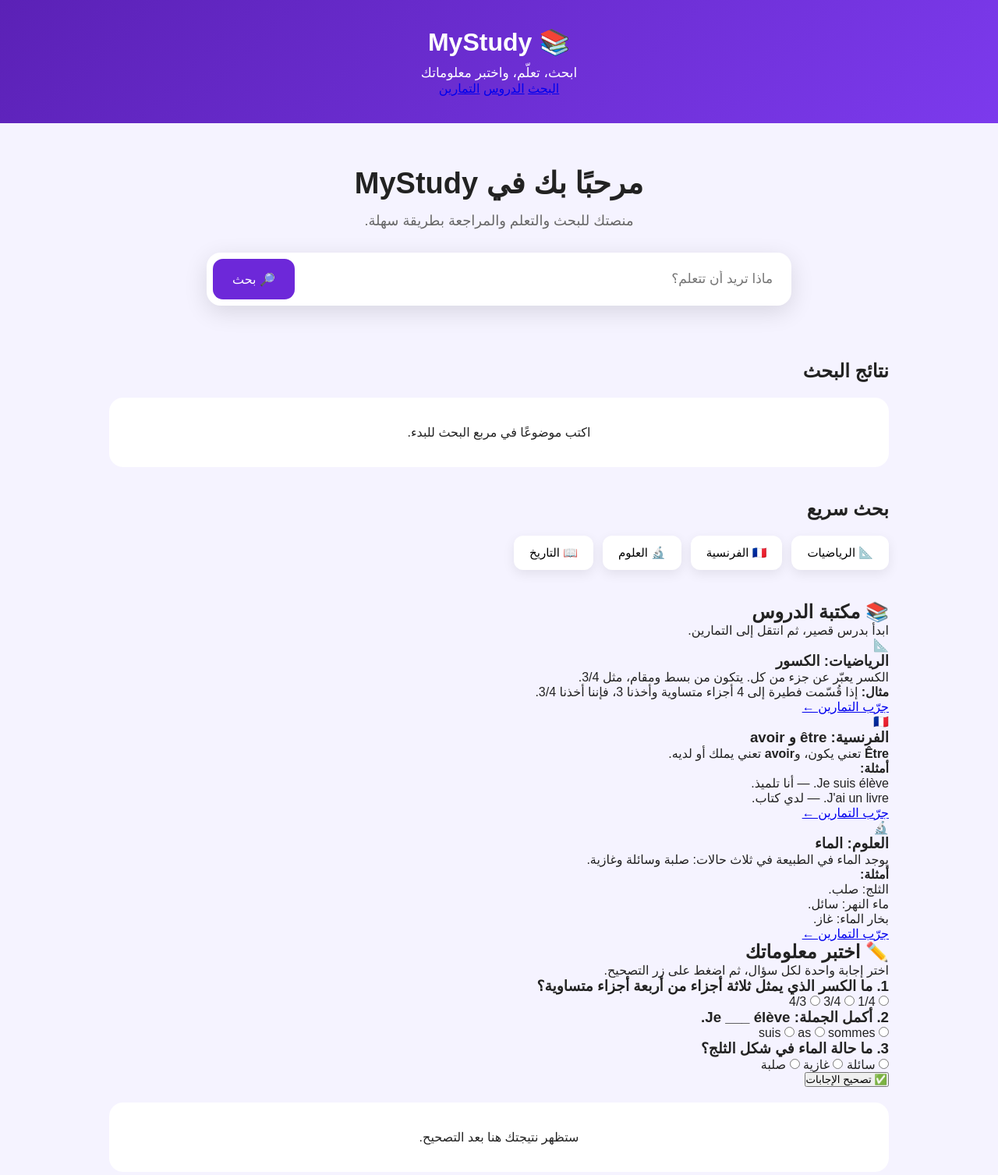
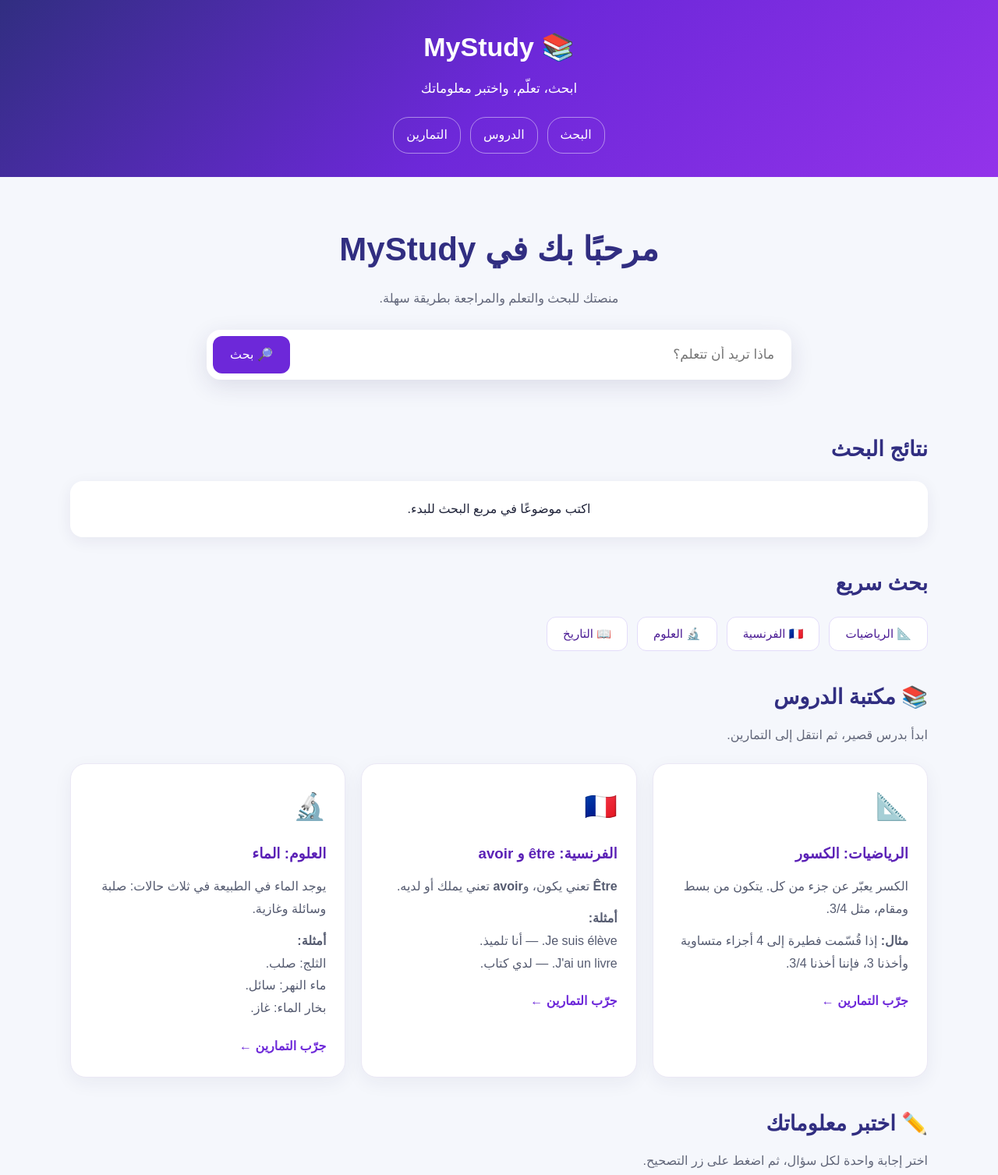
Before and after one commit to mastersociologie066-cpu/mystudy, a plain HTML site: page index.html in a window 1280 px wide. Shown: the top 1507 px of the page at 78% size. Drawn offline with Linux system fonts and the light colour scheme.

Commit message:
Update style.css

```diff
--- a/style.css
+++ b/style.css
@@ -1,176 +1,332 @@
+
 * {
     box-sizing: border-box;
     margin: 0;
     padding: 0;
 }
 
+html {
+    scroll-behavior: smooth;
+}
+
 body {
     font-family: Arial, sans-serif;
-    background: #f5f3ff;
-    color: #222;
-    min-height: 100vh;
+    background: #f5f7fc;
+    color: #20243a;
+    line-height: 1.8;
 }
 
 .header {
-    background: linear-gradient(135deg, #5b21b6, #7c3aed);
+    background: linear-gradient(135deg, #312e81, #6d28d9, #9333ea);
     color: white;
     text-align: center;
-    padding: 35px 20px;
+    padding: 30px 15px;
 }
 
 .logo {
-    font-size: 32px;
+    font-size: 34px;
     font-weight: bold;
-    margin-bottom: 10px;
+    margin-bottom: 8px;
 }
 
 .header p {
     font-size: 17px;
 }
 
+.main-nav {
+    display: flex;
+    justify-content: center;
+    flex-wrap: wrap;
+    gap: 12px;
+    margin-top: 20px;
+}
+
+.main-nav a {
+    color: white;
+    text-decoration: none;
+    padding: 8px 16px;
+    border: 1px solid rgba(255, 255, 255, 0.45);
+    border-radius: 20px;
+}
+
+.main-nav a:hover {
+    background: rgba(255, 255, 255, 0.18);
+}
+
 .container {
-    width: min(1000px, 92%);
-    margin: 0 auto;
+    width: min(1100px, 92%);
+    margin: auto;
 }
 
 .hero {
     text-align: center;
-    padding: 55px 15px 35px;
+    padding: 55px 10px 30px;
 }
 
 .hero h1 {
-    font-size: 38px;
-    margin-bottom: 15px;
+    font-size: clamp(28px, 5vw, 42px);
+    color: #312e81;
+    margin-bottom: 12px;
 }
 
 .hero p {
-    color: #666;
-    font-size: 18px;
-    margin-bottom: 30px;
+    color: #62677a;
+    margin-bottom: 25px;
 }
 
 .search-box {
     display: flex;
     max-width: 750px;
     margin: auto;
+    padding: 8px;
+    gap: 8px;
     background: white;
-    padding: 8px;
     border-radius: 18px;
-    box-shadow: 0 8px 30px rgba(0, 0, 0, 0.12);
+    box-shadow: 0 8px 30px rgba(40, 30, 90, 0.12);
 }
 
 .search-box input {
     flex: 1;
+    min-width: 0;
     border: none;
     outline: none;
-    padding: 16px;
+    padding: 14px;
     font-size: 17px;
     direction: rtl;
+    background: transparent;
 }
 
-.search-box button {
+.search-box button,
+.primary-button {
     border: none;
-    border-radius: 13px;
-    padding: 0 25px;
+    border-radius: 12px;
+    padding: 13px 22px;
     background: #6d28d9;
     color: white;
     font-size: 16px;
     cursor: pointer;
+    transition: background 0.2s, transform 0.2s;
 }
 
-.search-box button:hover {
+.search-box button:hover,
+.primary-button:hover {
     background: #4c1d95;
+    transform: translateY(-1px);
 }
 
-.results-section {
+.results-section,
+.quick-section,
+.learning-section {
     margin: 35px auto;
 }
 
 .results-section h2,
-.quick-section h2 {
-    margin-bottom: 20px;
+.quick-section h2,
+.learning-section h2 {
+    color: #312e81;
+    font-size: 27px;
+    margin-bottom: 10px;
 }
 
-.result-card {
+.learning-section > p {
+    color: #62677a;
+    margin-bottom: 22px;
+}
+
+.result-card,
+.empty-state,
+.loading,
+.error-state {
     background: white;
-    border-radius: 18px;
+    border-radius: 16px;
     padding: 22px;
-    margin-bottom: 16px;
-    box-shadow: 0 7px 25px rgba(0, 0, 0, 0.08);
+    margin-top: 16px;
+    box-shadow: 0 5px 20px rgba(40, 30, 90, 0.07);
 }
 
 .result-card h3 {
     color: #5b21b6;
-    margin-bottom: 12px;
+    margin-bottom: 8px;
 }
 
 .result-card p {
-    line-height: 1.8;
-    color: #555;
+    color: #555b70;
+    line-height: 1.9;
 }
 
 .result-card a {
     display: inline-block;
-    margin-top: 14px;
+    margin-top: 12px;
     color: #6d28d9;
+    font-weight: bold;
     text-decoration: none;
-    font-weight: bold;
+}
+
+.result-card a:hover {
+    text-decoration: underline;
 }
 
 .empty-state,
 .loading,
 .error-state {
     text-align: center;
-    padding: 35px;
-    background: white;
-    border-radius: 18px;
-    margin-top: 20px;
-}
-
-.quick-section {
-    margin: 40px auto;
 }
 
 .quick-buttons {
     display: flex;
     flex-wrap: wrap;
     gap: 12px;
+    margin-top: 18px;
 }
 
 .quick-buttons button {
-    border: none;
+    border: 1px solid #e3dcfa;
     background: white;
-    padding: 13px 20px;
+    color: #4c1d95;
+    padding: 12px 20px;
     border-radius: 12px;
     cursor: pointer;
-    box-shadow: 0 5px 15px rgba(0, 0, 0, 0.08);
     font-size: 15px;
+    transition: 0.2s;
 }
 
 .quick-buttons button:hover {
+    background: #ede9fe;
     transform: translateY(-2px);
 }
 
+.lesson-grid {
+    display: grid;
+    grid-template-columns: repeat(3, minmax(0, 1fr));
+    gap: 20px;
+    margin-top: 22px;
+}
+
+.lesson-card {
+    background: white;
+    border: 1px solid #ebe8f5;
+    border-radius: 20px;
+    padding: 24px;
+    box-shadow: 0 7px 24px rgba(40, 30, 90, 0.06);
+    transition: transform 0.2s, box-shadow 0.2s;
+}
+
+.lesson-card:hover {
+    transform: translateY(-4px);
+    box-shadow: 0 12px 28px rgba(40, 30, 90, 0.12);
+}
+
+.lesson-icon {
+    font-size: 34px;
+    margin-bottom: 12px;
+}
+
+.lesson-card h3 {
+    color: #5b21b6;
+    margin-bottom: 12px;
+}
+
+.lesson-card p {
+    margin-bottom: 12px;
+    color: #555b70;
+}
+
+.lesson-card a {
+    display: inline-block;
+    margin-top: 8px;
+    color: #6d28d9;
+    font-weight: bold;
+    text-decoration: none;
+}
+
+.lesson-card a:hover {
+    text-decoration: underline;
+}
+
+#quizForm {
+    display: grid;
+    gap: 18px;
+    margin-top: 20px;
+}
+
+.question-card {
+    background: white;
+    border: 1px solid #ebe8f5;
+    border-radius: 18px;
+    padding: 22px;
+    box-shadow: 0 5px 18px rgba(40, 30, 90, 0.05);
+}
+
+.question-card h3 {
+    margin-bottom: 14px;
+    color: #312e81;
+}
+
+.question-card label {
+    display: block;
+    padding: 9px 12px;
+    margin: 7px 0;
+    background: #f8f7ff;
+    border-radius: 10px;
+    cursor: pointer;
+}
+
+.question-card label:hover {
+    background: #ede9fe;
+}
+
+.question-card input {
+    margin-left: 8px;
+    accent-color: #6d28d9;
+}
+
+#quizResult {
+    margin-top: 20px;
+}
+
 footer {
-    margin-top: 60px;
-    padding: 25px;
+    margin-top: 65px;
+    padding: 28px 15px;
     text-align: center;
     background: #241044;
     color: white;
 }
 
-@media (max-width: 600px) {
+@media (max-width: 800px) {
+    .lesson-grid {
+        grid-template-columns: repeat(2, minmax(0, 1fr));
+    }
+}
 
-    .hero h1 {
-        font-size: 28px;
+@media (max-width: 560px) {
+    .logo {
+        font-size: 29px;
+    }
+
+    .hero {
+        padding-top: 35px;
     }
 
     .search-box {
         flex-direction: column;
-        gap: 8px;
     }
 
     .search-box button {
-        padding: 14px;
+        width: 100%;
+    }
+
+    .lesson-grid {
+        grid-template-columns: 1fr;
+    }
+
+    .lesson-card,
+    .question-card {
+        padding: 18px;
+    }
+
+    .results-section h2,
+    .quick-section h2,
+    .learning-section h2 {
+        font-size: 23px;
     }
 }
```
